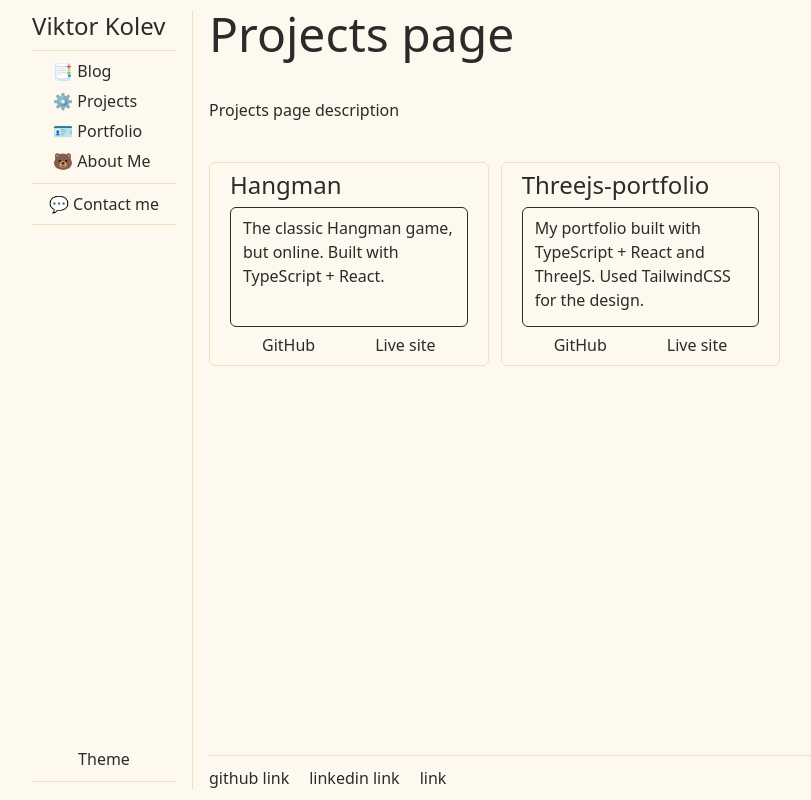
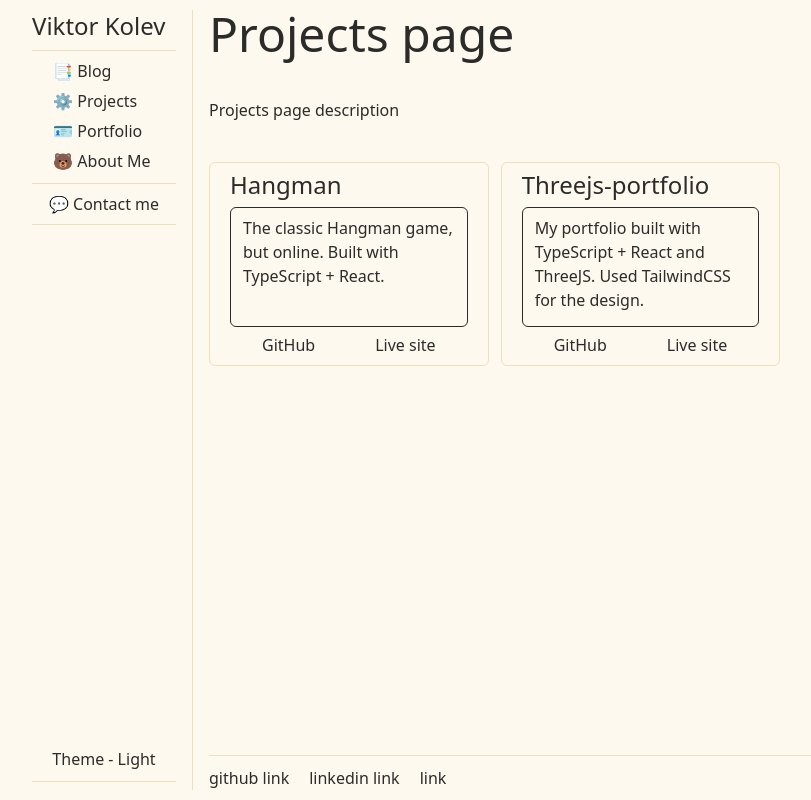
Before and after one commit to smithy773/ViktorKolevDev-frontend, a React (Vite) app: page /projects in a window 1280 px wide. Shown: the whole page, without its empty margins (72-883 px from the left). Built offline with nearby package versions, Linux system fonts and the light colour scheme.

Commit message:
Optimize theme select logic

```diff
--- a/src/components/Nav/ThemeSelector/ThemeSelector.tsx
+++ b/src/components/Nav/ThemeSelector/ThemeSelector.tsx
@@ -1,13 +1,14 @@
-import { useEffect, useState } from "react";
+import { useState } from "react";
 
 function ThemeSelector() {
-  const [theme, setTheme] = useState("light");
+  const [theme, setTheme] = useState("Light");
   const [showMenu, setShowMenu] = useState(false);
 
-  const themeSelect = (theme: string) => {
-    setTheme(theme);
+  const themeSelect = (selectedTheme: string) => {
+    if (selectedTheme !== theme) {
+      setTheme(selectedTheme);
+    }
     setShowMenu(false);
-    console.log(theme);
   };
 
   return (
@@ -16,13 +17,13 @@ function ThemeSelector() {
         <menu className="mb-4 flex flex-col gap-2 transition-all w-20 mx-auto">
           <li
             className="bg-lines border projectItem-link hover:cursor-pointer"
-            onClick={() => themeSelect("light")}
+            onClick={() => themeSelect("Light")}
           >
             Light
           </li>
           <li
             className="bg-stone border text-lines projectItem-link hover:cursor-pointer"
-            onClick={() => themeSelect("dark")}
+            onClick={() => themeSelect("Dark")}
           >
             Dark
           </li>
@@ -40,7 +41,7 @@ function ThemeSelector() {
         className="cursor-pointer navbar-link"
         onClick={() => setShowMenu(!showMenu)}
       >
-        {showMenu ? "Close" : "Theme"}
+        {showMenu ? "Close" : `Theme - ${theme}`}
       </button>
     </div>
   );
```
